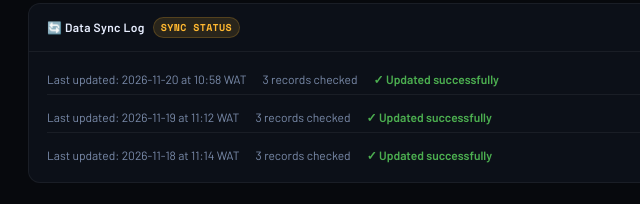
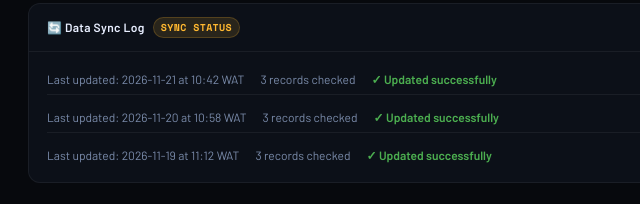
Before and after one commit to Abbey-commit/safenet-nigeria, a plain HTML site: page dashboard/index.html in a window 1280 px wide. Shown: the part 1453-1657 px from the top of the page, 0-640 px from the left. Drawn offline with nearby package versions, Linux system fonts and the light colour scheme.

Commit message:
Automated daily data refresh

```diff
--- a/dashboard/index.html
+++ b/dashboard/index.html
@@ -315,7 +315,7 @@
   <span style="font-size:11px;color:var(--text3);font-family:'Space Mono',monospace;padding:3px 10px;border:1px solid var(--border);border-radius:6px">PHASE 1 · CONFLICT INTELLIGENCE</span>
   <div class="header-meta">
     <div class="live-badge"><div class="live-dot"></div> SAMPLE DATA — DEMONSTRATION MODE</div>
-    <div class="gen-time">Generated 2026-11-20 10:58:44 WAT</div>
+    <div class="gen-time">Generated 2026-11-21 10:42:19 WAT</div>
   </div>
 </header>
 
@@ -677,17 +677,17 @@
     </div>
     <div class="log-wrap">
         <div class="log-row">
+          <span style="font-size:12px;color:var(--text2)">Last updated: 2026-11-21 at 10:42 WAT</span>
+          <span style="font-size:12px;color:var(--text2)">3 records checked</span>
+          <span style="color:#4CAF50;font-size:12px;font-weight:600">✓ Updated successfully</span>
+        </div>
+        <div class="log-row">
           <span style="font-size:12px;color:var(--text2)">Last updated: 2026-11-20 at 10:58 WAT</span>
           <span style="font-size:12px;color:var(--text2)">3 records checked</span>
           <span style="color:#4CAF50;font-size:12px;font-weight:600">✓ Updated successfully</span>
         </div>
         <div class="log-row">
           <span style="font-size:12px;color:var(--text2)">Last updated: 2026-11-19 at 11:12 WAT</span>
-          <span style="font-size:12px;color:var(--text2)">3 records checked</span>
-          <span style="color:#4CAF50;font-size:12px;font-weight:600">✓ Updated successfully</span>
-        </div>
-        <div class="log-row">
-          <span style="font-size:12px;color:var(--text2)">Last updated: 2026-11-18 at 11:14 WAT</span>
           <span style="font-size:12px;color:var(--text2)">3 records checked</span>
           <span style="color:#4CAF50;font-size:12px;font-weight:600">✓ Updated successfully</span>
         </div></div>
```
Also changed, not shown: docs/index.html (+6 -6 lines), 1 other file.
